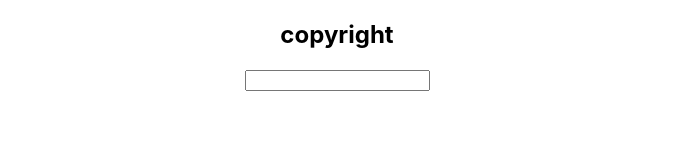
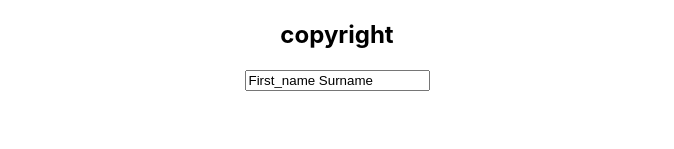
Before and after one commit to dkage/react_django_course, a React (Create React App) app in the folder first-react-app/: page / in a window 1280 px wide. Shown: the part 151-300 px from the top of the page, without its empty margins (303-977 px from the left). Built offline with nearby package versions, Linux system fonts and the light colour scheme.

Commit message:
47. State class content

```diff
--- a/first-react-app/src/components/footer.js
+++ b/first-react-app/src/components/footer.js
@@ -3,8 +3,14 @@
 
 class Footer extends Component {
 
-    changed () {
-        console.log('changed');
+    state = {
+        name: 'First_name Surname',
+    }
+
+    changed = event => {
+        // console.log('changed', event.target.value);
+        this.setState({name: event.target.value})
+        console.log(this.state.name);
     }
 
     render() {
@@ -13,7 +19,7 @@
                 <h2 onClick={this.props.myAlert}>
                     {this.props.trademark}
                 </h2>
-                <input onChange={this.changed} type="text"/>
+                <input value={this.state.name} onChange={this.changed} type="text"/>
             </div>
         )
     }
```
